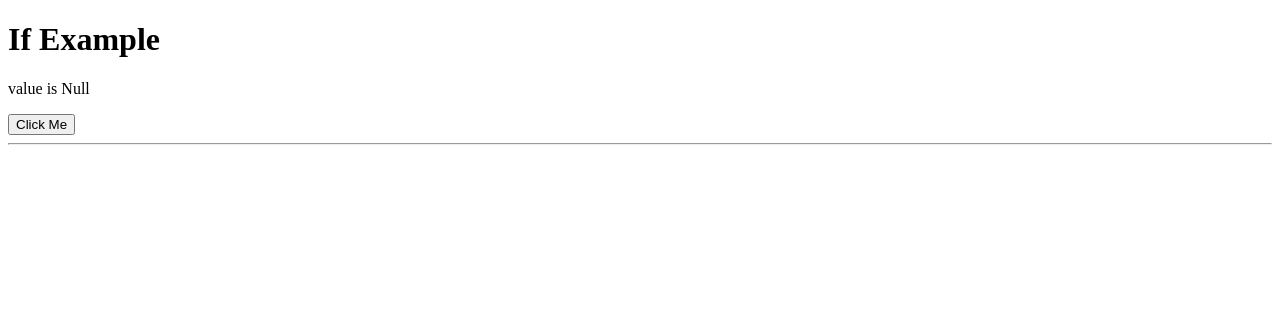
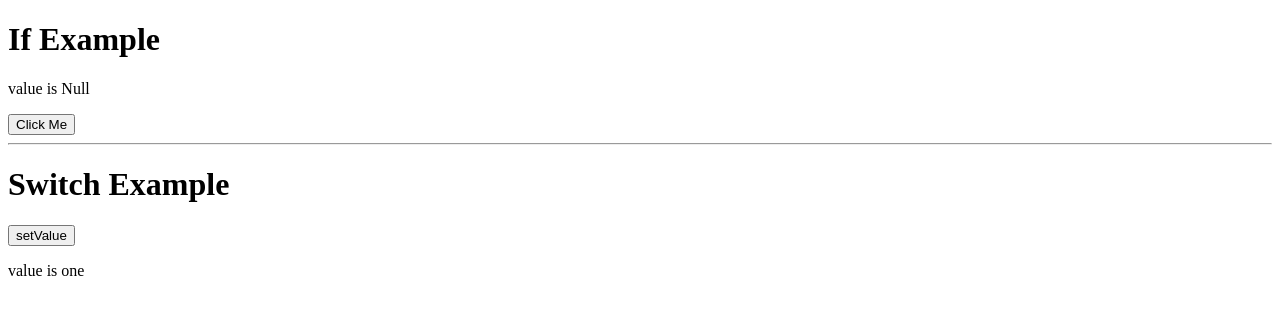
Before and after one commit to kim-elijah-sol/react-useful-block, a React (Create React App) app: page / in a window 1280 px wide. Shown: the top 314 px of the page. Built offline with nearby package versions, Linux system fonts and the light colour scheme.

Commit message:
feat: [SwitchExample]

```diff
--- a/src/App.tsx
+++ b/src/App.tsx
@@ -1,10 +1,12 @@
 import IfExample from "./example/IfExample";
+import SwitchExample from "./example/SwitchExample";
 
 function App() {
   return (
     <>
       <IfExample />
       <hr />
+      <SwitchExample />
     </>
   );
 }
--- /dev/null
+++ b/src/example/SwitchExample.tsx
@@ -0,0 +1,33 @@
+import { useState } from "react";
+import Switch, { Case } from "../lib/ReactUsefulBlock/Switch";
+
+function SwitchExample() {
+  const [value, setValue] = useState<number>(1);
+
+  function handleClick() {
+    if (value === 1) {
+      setValue(2);
+    } else {
+      setValue(1);
+    }
+  }
+
+  return (
+    <div>
+      <h1>Switch Example</h1>
+
+      <button onClick={handleClick}>setValue</button>
+
+      <Switch value={value}>
+        <Case value={1}>
+          <p>value is one</p>
+        </Case>
+        <Case value={2}>
+          <p>value is two</p>
+        </Case>
+      </Switch>
+    </div>
+  );
+}
+
+export default SwitchExample;
```
